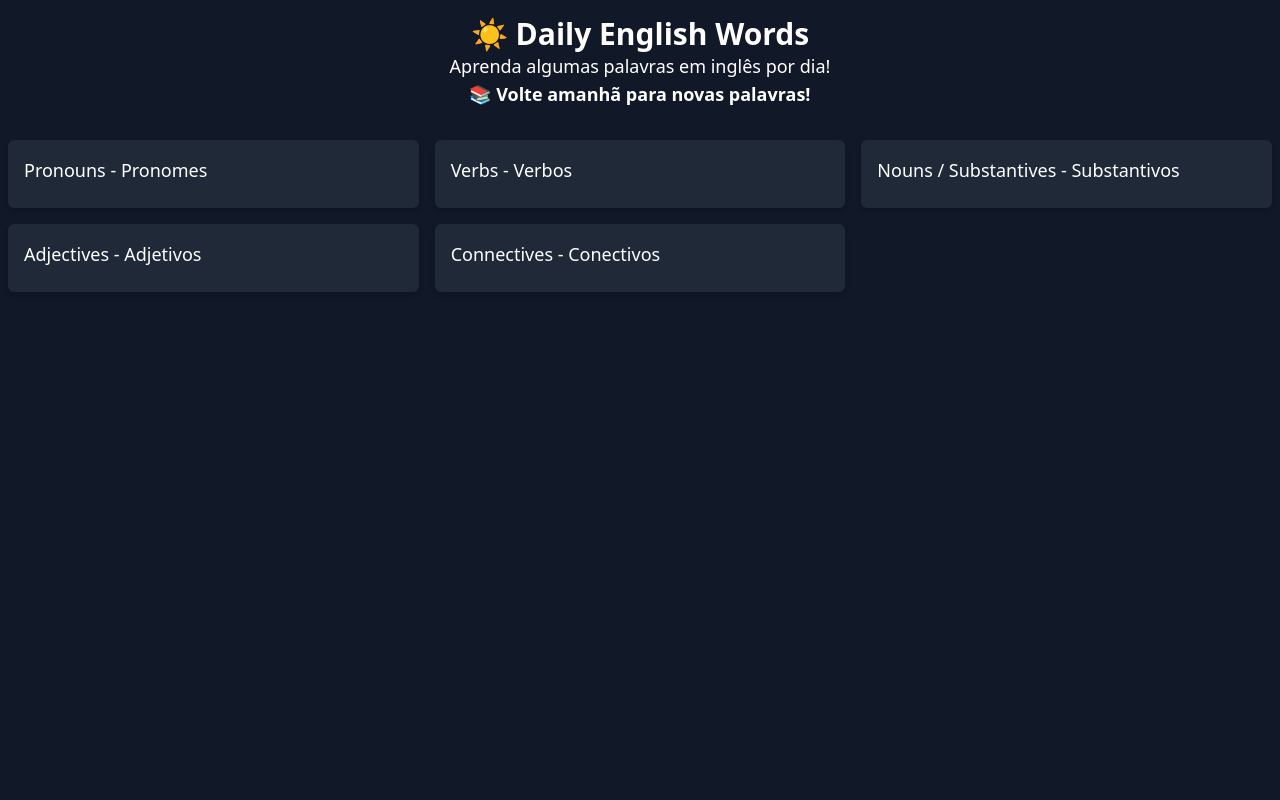
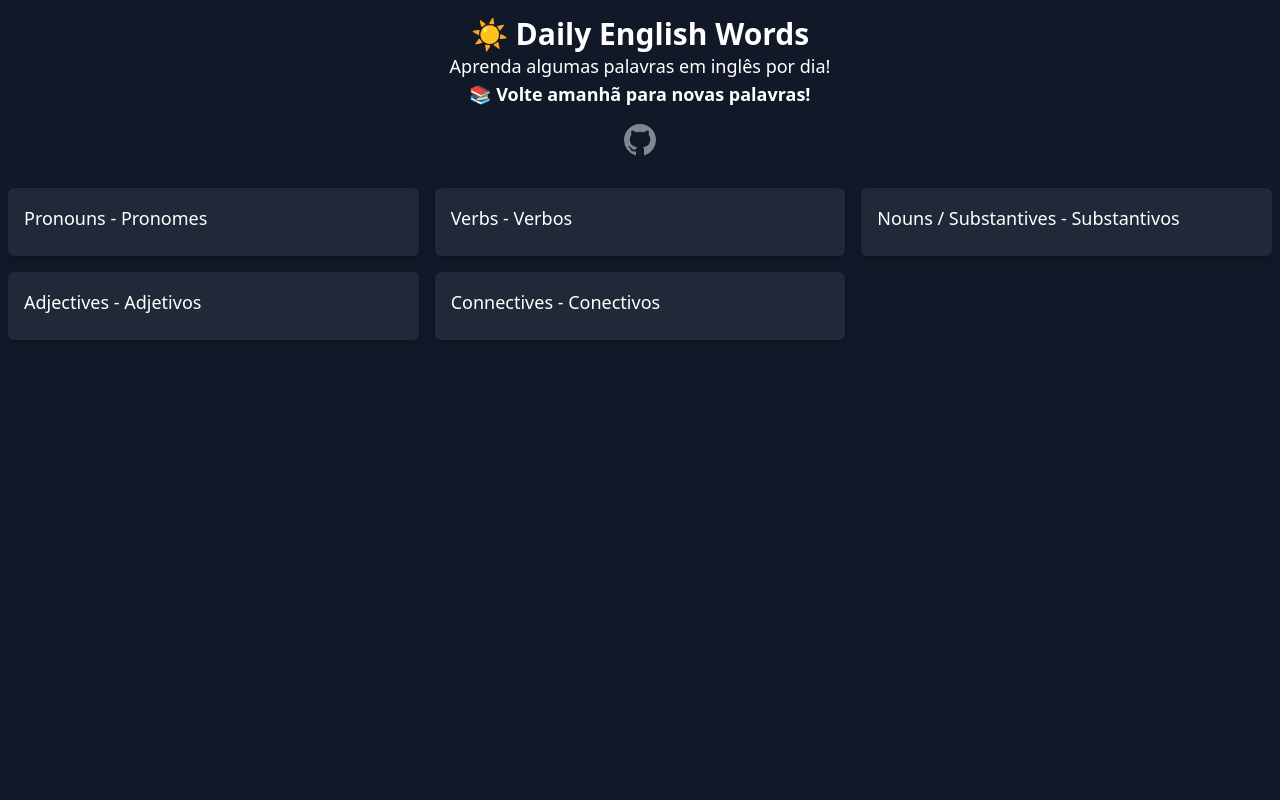
Before and after one commit to phricardo/daily-english-words, a plain HTML site: page index.html in a window 1280 px wide. Shown: the top 800 px of the page. Drawn offline with nearby package versions, Linux system fonts and the light colour scheme.

Commit message:
feat: add repo github link

```diff
--- a/index.html
+++ b/index.html
@@ -34,6 +34,19 @@
       <p class="text-lg">Aprenda algumas palavras em inglês por dia!</p>
       <p class="text-lg font-bold">📚 Volte amanhã para novas palavras!</p>
       <span class="clock text-lg"></span>
+
+      <a
+        href="https://github.com/phricardorj/daily-english-words"
+        target="_blank"
+        rel="noopener noreferrer"
+        class="block mt-4 cursor-pointer opacity-50 hover:opacity-100 transition-opacity duration-300"
+      >
+        <img
+          src="./assets/images/github.svg"
+          class="w-8 h-8 mx-auto"
+          alt="GitHub"
+        />
+      </a>
     </header>
 
     <main class="container mx-auto min-h-screen py-4 p-2">
```
Also changed, not shown: assets/images/github.svg (added).
